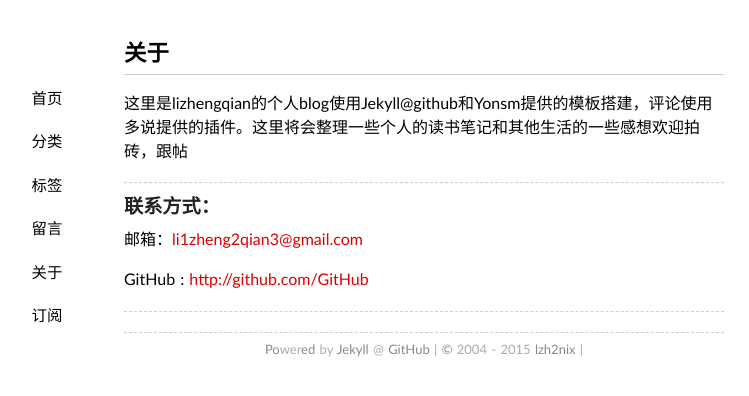
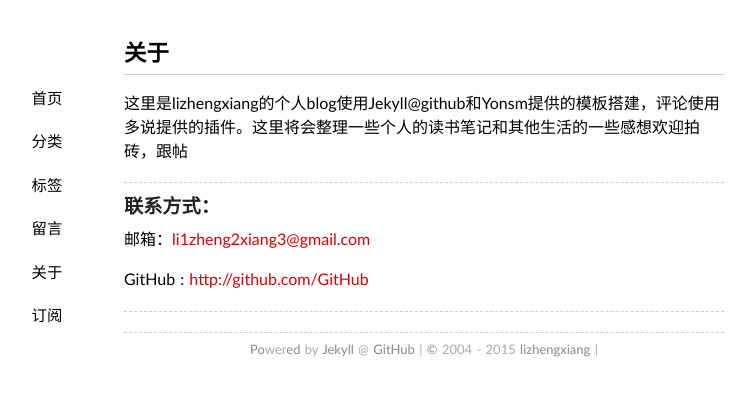
Before and after one commit to lizhengxiang/lizhengxiang.github.io, a Jekyll site: the page built from about/index.md, in a window 1280 px wide. Shown: the top 396 px of the page, without its empty margins (216-965 px from the left). Built offline with Jekyll 4.4.1, drawn with Linux system fonts in a browser that asks for light colours; Markdown is read by kramdown in place of the engine named in the settings; comment, search, counter and statistics services are not loaded.

Commit message:
博客资料修改

```diff
--- a/_config.yml
+++ b/_config.yml
@@ -1,13 +1,13 @@
 markdown: rdiscount
 permalink: /:title/
-url: http://lzh2nix.github.io
-name: lzh2nix
-author: lzh2nix
-email: li1zheng2qian3@gmail.com
-duoshuo: lzh2nix
-cnzz: 1253708259
-github: lzh2nix
+url: http://lizhengxiang.github.io
+name: lizhengxiang
+author: lizhengxiang
+email: li1zheng2xiang3@gmail.com
+duoshuo: lizhengxiang
+cnzz: 15308003217
+github: lizhengxiang
 pygments: true
 safe: true
 paginate: 20
-about: "这里是lizhengqian的个人blog使用Jekyll@github和Yonsm提供的模板搭建，评论使用多说提供的插件。这里将会整理一些个人的读书笔记和其他生活的一些感想欢迎拍砖，跟帖"
+about: "这里是lizhengxiang的个人blog使用Jekyll@github和Yonsm提供的模板搭建，评论使用多说提供的插件。这里将会整理一些个人的读书笔记和其他生活的一些感想欢迎拍砖，跟帖"
```
Also changed, not shown: README.md.
